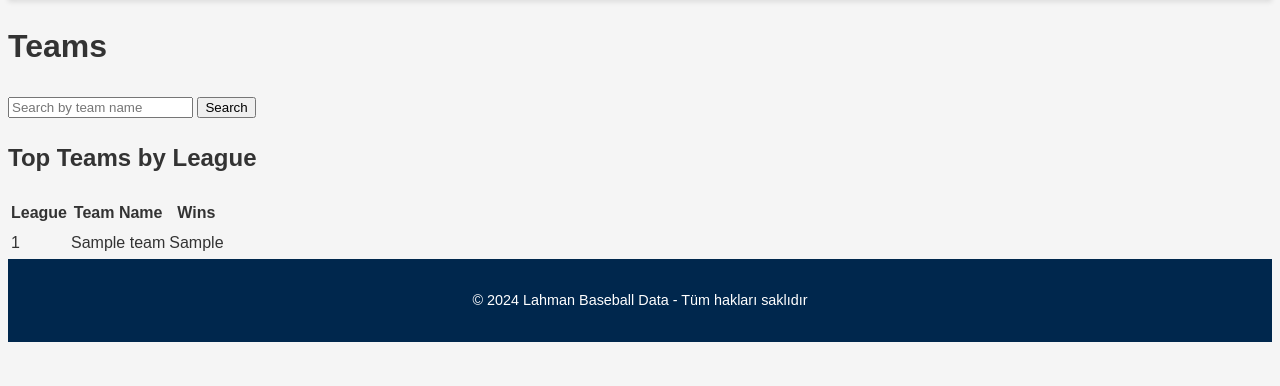
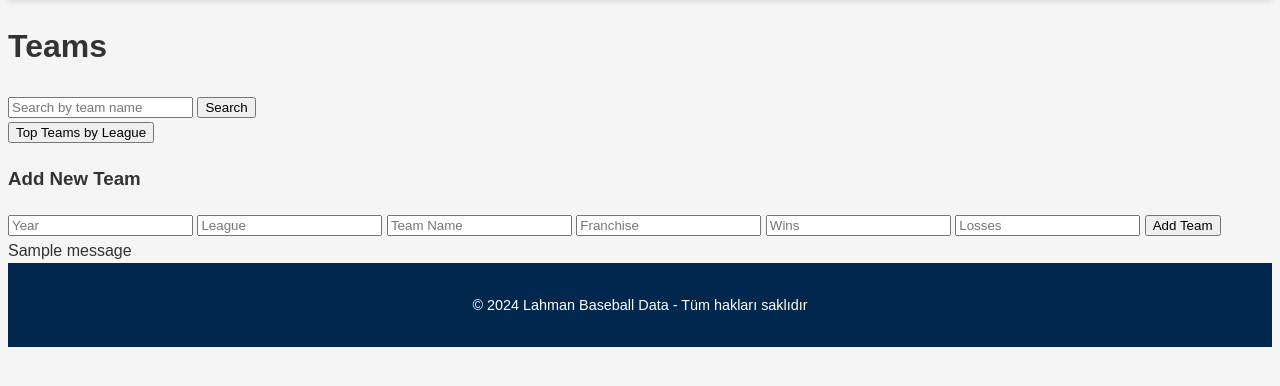
Before and after one commit to CommitCrewDB/CommitCrew, a Flask app: page /teams in a window 1280 px wide. Shown: the part 98-484 px from the top of the page. Run offline with Flask 3, Linux system fonts and the light colour scheme; tables that the repository leaves empty or names only in its code hold one stand-in row (values such as "Sample post"); one stand-in notice (Sample message) is shown.

Commit message:
Add CRUD functionality and dynamic Top Teams table
- Added Add Team form to allow users to add new teams.

- Implemented delete functionality with confirmation for team removal.

- Introduced Top Teams by League button that dynamically fetches and displays top teams.

- Updated app/views.py to handle GET and POST requests for teams page.

- Modified app/models/teams.py to include methods for adding and deleting teams.

```diff
--- a/app/__init__.py
+++ b/app/__init__.py
@@ -5,7 +5,7 @@ def create_app():
     app = Flask(__name__, template_folder="templates")
 
     app.add_url_rule(rule="/", view_func=views.home_page)
-    app.add_url_rule(rule="/teams", view_func=views.teams_page)
+    app.add_url_rule(rule="/teams", view_func=views.teams_page, methods=["GET", "POST"])
     app.add_url_rule(rule="/fielding", view_func=views.fielding_page)
     app.add_url_rule(rule="/about", view_func=views.about_page)
     app.add_url_rule(rule="/pitching-options/", view_func=views.pitching_options)
--- a/app/db_init.py
+++ b/app/db_init.py
@@ -7,7 +7,7 @@ import click
 dotenv_path = Path(__file__).resolve().parent.parent / ".env"
 load_dotenv(dotenv_path=dotenv_path)
 
-path = r"/home/sevim-eftal/CommitCrew/csv/"
+path = r"C:/Users/Busra/Desktop/github/CommitCrew/csv/"
 
 def get_db(use_database=True):
     """
--- a/app/models/teams.py
+++ b/app/models/teams.py
@@ -105,3 +105,43 @@ class Teams:
         except mysql.connector.Error as err:
             print(f"Error: {err}")
             return []
+
+    @staticmethod
+    def add_team(team_data):
+        try:
+            db = mysql.connector.connect(
+                host=os.getenv("DB_HOST"),
+                user=os.getenv("DB_USER"),
+                password=os.getenv("DB_PASSWORD"),
+                database=os.getenv("DB_NAME")
+            )
+            cursor = db.cursor()
+            query = """
+                INSERT INTO teams (yearID, lgID, name, franchID, W, L)
+                VALUES (%s, %s, %s, %s, %s, %s)
+            """
+            cursor.execute(query, (team_data["Year"], team_data["League"], team_data["Team"],
+                                team_data["Franchise"], team_data["Wins"], team_data["Losses"]))
+            db.commit()
+            cursor.close()
+            db.close()
+        except mysql.connector.Error as err:
+            print(f"Error: {err}")
+
+    @staticmethod
+    def delete_team(team_id):
+        try:
+            db = mysql.connector.connect(
+                host=os.getenv("DB_HOST"),
+                user=os.getenv("DB_USER"),
+                password=os.getenv("DB_PASSWORD"),
+                database=os.getenv("DB_NAME")
+            )
+            cursor = db.cursor()
+            query = "DELETE FROM teams WHERE teamID = %s"
+            cursor.execute(query, (team_id,))
+            db.commit()
+            cursor.close()
+            db.close()
+        except mysql.connector.Error as err:
+            print(f"Error: {err}")
--- a/app/templates/teams.html
+++ b/app/templates/teams.html
@@ -1,9 +1,9 @@
 {% extends "layout.html" %}
-{% block title %}Teams,{% endblock %}
+{% block title %}Teams{% endblock %}
 {% block content %}
 <h1 class="title">Teams</h1>
 
-
+<!-- Search Form -->
 <form method="get" action="/teams" class="search-form">
     <input
         type="text"
@@ -17,7 +17,7 @@
 
 {% if teams %}
     <h2>Search Results</h2>
-    <table class="table">
+    <table class="table table-striped">
         <thead>
             <tr>
                 <th>Year</th>
@@ -25,11 +25,9 @@
                 <th>Team</th>
                 <th>Franchise</th>
                 <th>Division</th>
-                <th>Rank</th>
-                <th>Games Played</th>
-                <th>Home Games</th>
                 <th>Wins</th>
                 <th>Losses</th>
+                <th>Actions</th>
             </tr>
         </thead>
         <tbody>
@@ -40,11 +38,15 @@
                 <td>{{ team.Team }}</td>
                 <td>{{ team.Franchise }}</td>
                 <td>{{ team.TeamDivision }}</td>
-                <td>{{ team.Rank }}</td>
-                <td>{{ team.GamesPlayed }}</td>
-                <td>{{ team.HomeGames }}</td>
                 <td>{{ team.Wins }}</td>
                 <td>{{ team.Losses }}</td>
+                <td>
+                    <form method="POST" action="/teams" style="display:inline;">
+                        <input type="hidden" name="action" value="delete">
+                        <input type="hidden" name="team_id" value="{{ team.id }}">
+                        <button type="submit" class="btn btn-danger btn-sm">Delete</button>
+                    </form>
+                </td>
             </tr>
             {% endfor %}
         </tbody>
@@ -53,7 +55,16 @@
     <p>No results found. Try searching for a different team name.</p>
 {% endif %}
 
-<!-- Top Teams by League -->
+<!-- "Top Teams by League" Button -->
+<div>
+    <form method="get" action="/teams">
+        <input type="hidden" name="action" value="view_top_teams">
+        <button type="submit" class="btn btn-primary">Top Teams by League</button>
+    </form>
+</div>
+
+<!-- Top Teams Table (Only visible after button click) -->
+{% if top_teams %}
     <h2>Top Teams by League</h2>
     <table class="table table-striped">
         <thead>
@@ -73,6 +84,30 @@
             {% endfor %}
         </tbody>
     </table>
+{% endif %}
 
+<!-- Add New Team Form -->
+<h3>Add New Team</h3>
+<form method="POST" action="/teams">
+    <input type="hidden" name="action" value="add">
+    <input type="text" name="year" placeholder="Year" required>
+    <input type="text" name="league" placeholder="League" required>
+    <input type="text" name="team_name" placeholder="Team Name" required>
+    <input type="text" name="franchise" placeholder="Franchise" required>
+    <input type="number" name="wins" placeholder="Wins" required>
+    <input type="number" name="losses" placeholder="Losses" required>
+    <button type="submit" class="btn btn-success">Add Team</button>
+</form>
+
+<!-- Flash Messages -->
+{% with messages = get_flashed_messages(with_categories=true) %}
+  {% if messages %}
+    <div>
+      {% for category, message in messages %}
+        <div class="alert alert-{{ category }}">{{ message }}</div>
+      {% endfor %}
+    </div>
+  {% endif %}
+{% endwith %}
 
 {% endblock %}
--- a/app/views.py
+++ b/app/views.py
@@ -1,4 +1,4 @@
-from flask import render_template, request, redirect, url_for
+from flask import render_template, request, redirect, url_for, flash
 from flask import app
 from app.models.teams import Teams
 from app.models.fielding import Fielding
@@ -8,7 +8,7 @@ from app.models.pitching import Pitching
 
 def home_page():
     return render_template("home.html")
-
+'''
 def teams_page():
 
     search_query = request.args.get("search", "")
@@ -18,6 +18,46 @@ def teams_page():
         teams = []
     top_teams = Teams.get_top_teams_by_league()
     return render_template("teams.html", teams=teams, top_teams=top_teams)
+
+'''
+
+def teams_page():
+    search_query = request.args.get("search", "")
+    action = request.args.get('action')
+
+    # "Top Teams" butonuna tıklanmışsa
+    if action == 'view_top_teams':
+        top_teams = Teams.get_top_teams_by_league()
+        return render_template("teams.html", top_teams=top_teams)
+    if search_query:
+        teams = Teams.search_by_name(search_query)
+    else:
+        teams = []
+
+    if request.method == "POST":
+        action = request.form.get("action")
+        team_data = {
+            "Year": request.form.get("year"),
+            "League": request.form.get("league"),
+            "Team": request.form.get("team_name"),
+            "Franchise": request.form.get("franchise"),
+            "Wins": request.form.get("wins"),
+            "Losses": request.form.get("losses")
+        }
+
+        if action == "add":
+            Teams.add_team(team_data)
+            flash("New team added successfully!", "success")
+
+        elif action == "delete":
+            team_id = request.form.get("team_id")
+            Teams.delete_team(team_id)
+            flash("Team deleted successfully!", "success")
+
+        return redirect(url_for("teams_page"))
+
+    return render_template("teams.html", teams=teams)
+
 
 def fielding_page():
 
```
Lines whose indentation alone changed are shown as unchanged.
